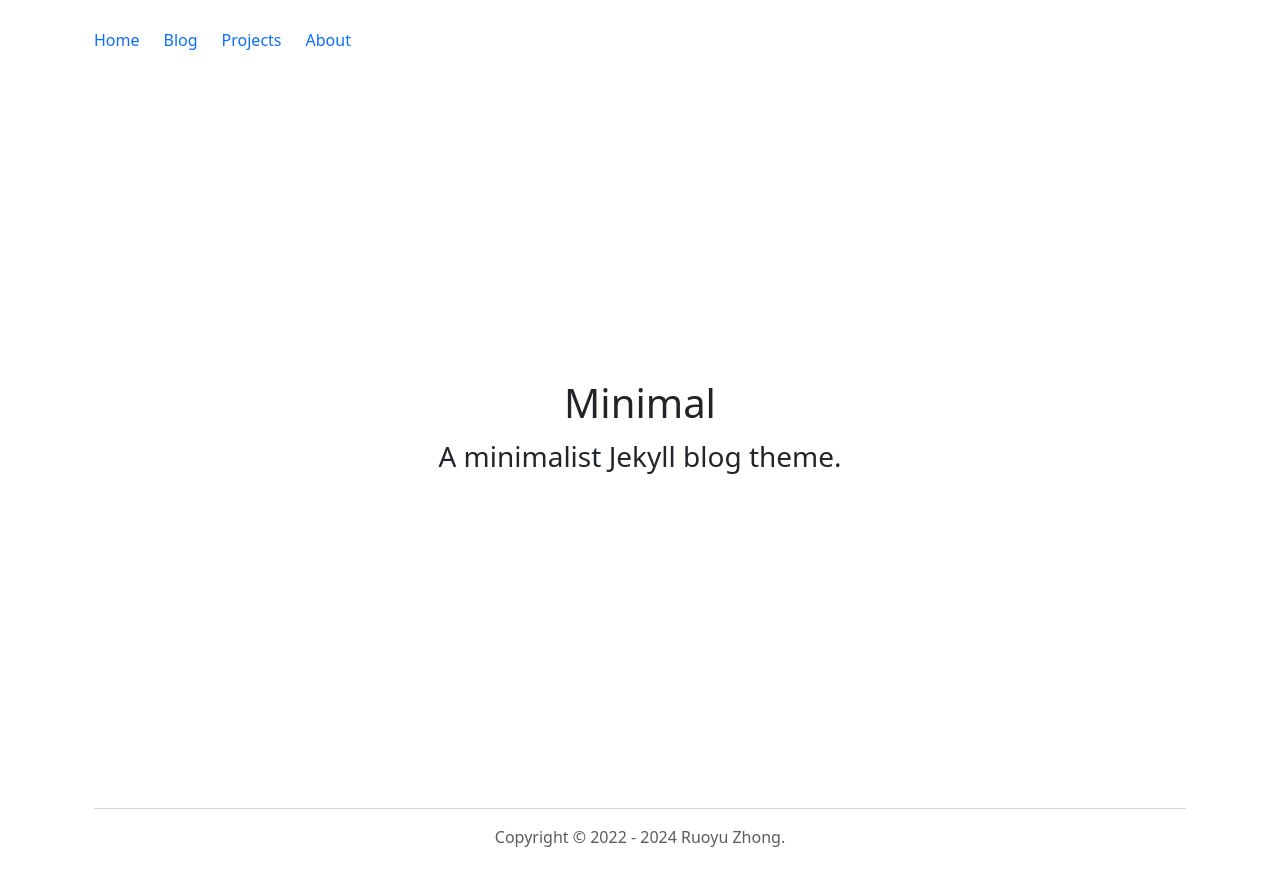
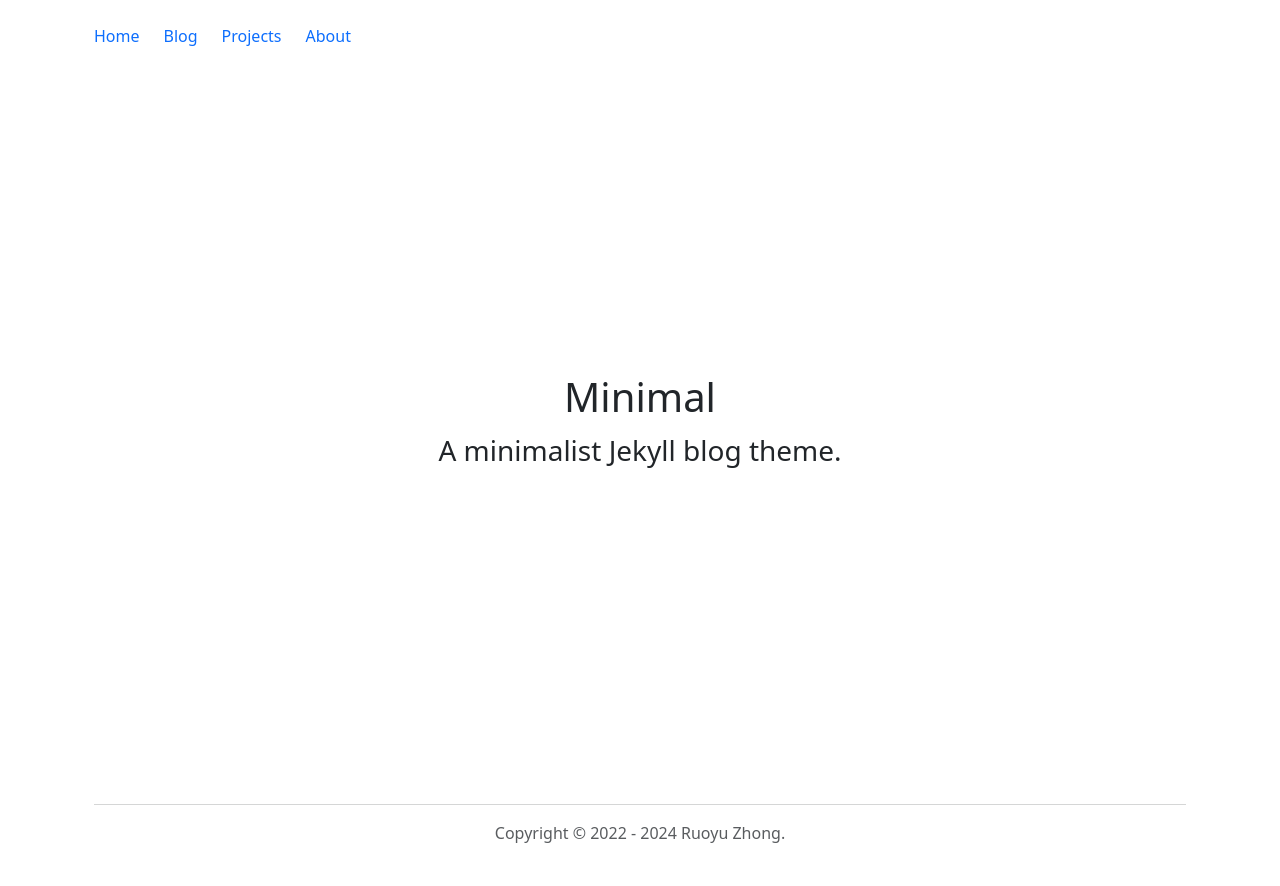
Before and after one commit to ZhongRuoyu/minimal, a Jekyll site: the page built from pages/index.md, in a window 1280 px wide. Shown: the top 886 px of the page. Built offline with Jekyll 4.4.1, drawn with Linux system fonts in a browser that asks for light colours; comment, search, counter and statistics services are not loaded.

Commit message:
Improve spacing

```diff
--- a/_sass/utilities/sizing.scss
+++ b/_sass/utilities/sizing.scss
@@ -1,20 +1,18 @@
 .flex-header {
-  min-height: 8vh !important;
-  min-height: 8dvh !important;
+  min-height: 4rem !important;
   padding-top: 0.5rem !important;
   padding-bottom: 0 !important;
 }
 
 .flex-body {
-  min-height: 80vh !important;
-  min-height: 80dvh !important;
+  min-height: calc(100vh - 4rem - 7rem) !important;
+  min-height: calc(100dvh - 4rem - 7rem) !important;
   padding-top: 3rem !important;
   padding-bottom: 3rem !important;
 }
 
 .flex-footer {
-  min-height: 12vh !important;
-  min-height: 12dvh !important;
+  min-height: 7rem !important;
   padding-top: 0 !important;
   padding-bottom: 0.5rem !important;
 }
```
